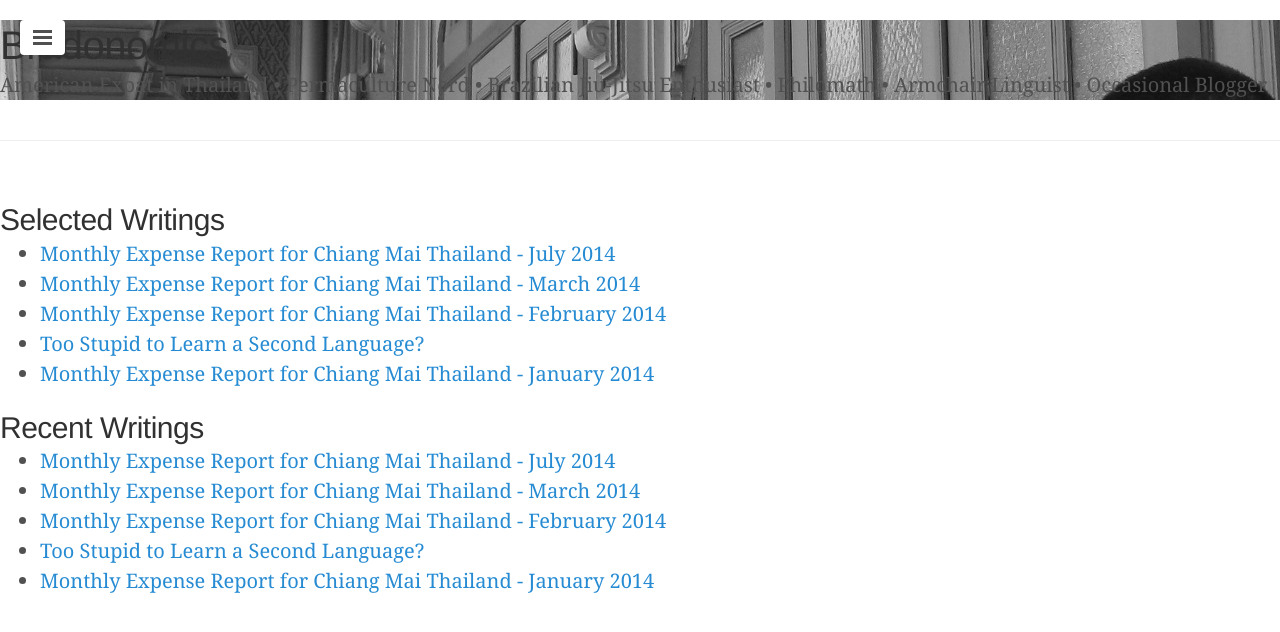
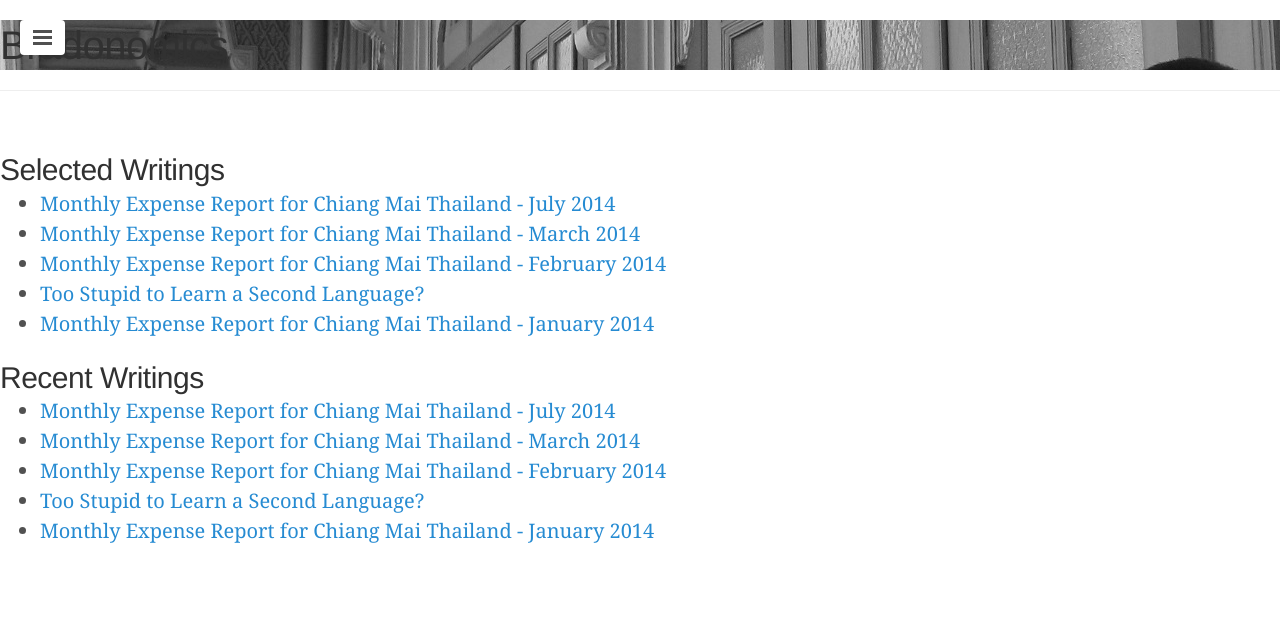
Before and after one commit to snowdj/bradonomics.github.io, a Jekyll site: the page built from index.html, in a window 1280 px wide. Shown: the top 632 px of the page. Built offline with Jekyll 4.4.1, drawn with Linux system fonts in a browser that asks for light colours; some web fonts are replaced; the list of posts is cut into pages by our own code.

Commit message:
Changed header if

```diff
--- a/_layouts/default.html
+++ b/_layouts/default.html
@@ -22,7 +22,7 @@
   <header class="site-header">
     <label for="sidebar-checkbox" class="sidebar-toggle"></label>
 
-    {% if page.url == site.baseurl %}
+    {% if page.url == baseurl %}
     <div class="cover" style="background-image:url(/images/{{ page.image }})"><div class="cover-wrap">
     <div class="title-area"><div class="site-title">
     <h1 class="entry-title">{{ page.title }}</h1>
```
